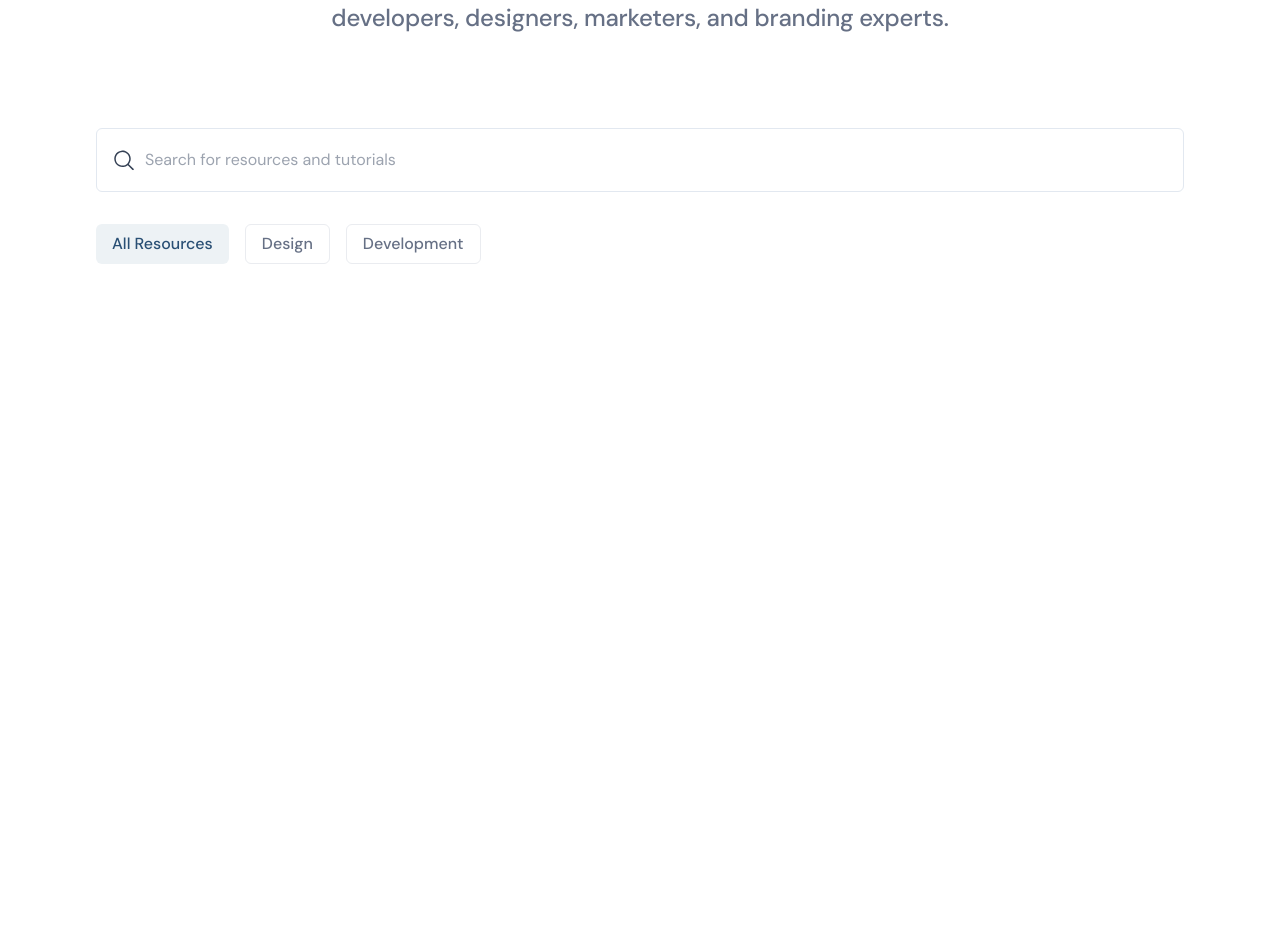
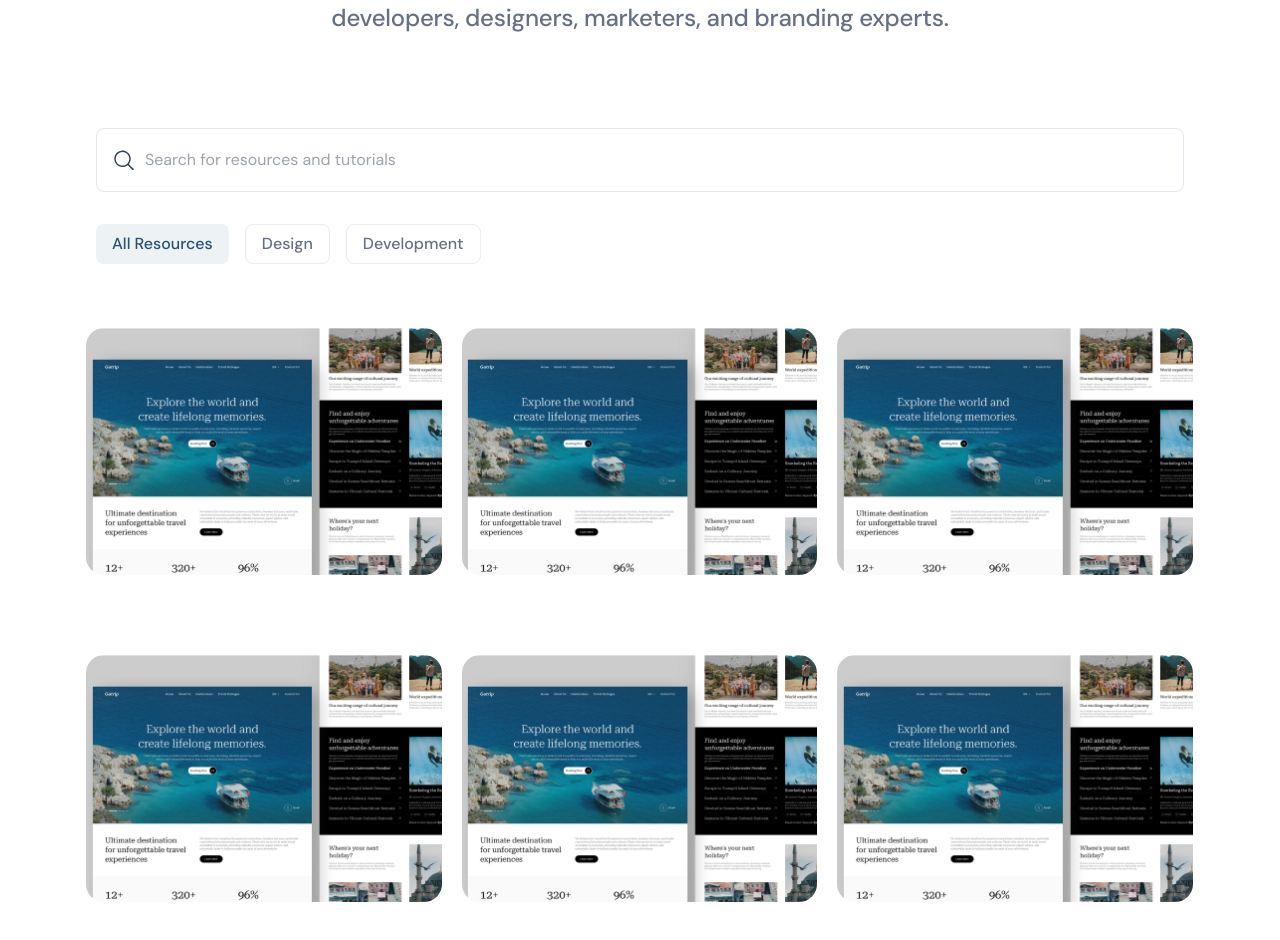
Before and after one commit to idiglove/opencore-assessment, a Next.js app: page / in a window 1280 px wide. Shown: the part 300-1240 px from the top of the page. Before the commit the page ends 860 px from the top, so only its background shows below. Built offline with nearby package versions, Linux system fonts and the light colour scheme.

Commit message:
starting image grid

```diff
--- a/src/app/page.tsx
+++ b/src/app/page.tsx
@@ -1,11 +1,13 @@
 import Hero from "@/components/organisms/Hero";
+import ResourcesGrid from "@/components/organisms/ResourcesGrid";
 import SearchBarWithFilters from "@/components/organisms/SearchBarWithFilters";
 
 export default function Home() {
   return (
     <main className="flex flex-col p-24">
       <Hero className="mb-23" />
-      <SearchBarWithFilters />
+      <SearchBarWithFilters className="mb-16" />
+      <ResourcesGrid />
       <div className="h-[100px] w-[100px]"></div>
       <div className="h-[100px] w-[100px]"></div>
     </main>
--- /dev/null
+++ b/src/components/molecules/ImageCard/index.tsx
@@ -0,0 +1,19 @@
+import Image from "next/image";
+
+const ImageCard = () => {
+  return (
+    <div className="w-[33.3%] px-[10px] mb-20">
+      <div className="relative w-full h-[247px]">
+        <Image
+          className="rounded-lg"
+          objectFit="cover"
+          fill
+          src="/assets/resources/CaseStudy.png"
+          alt="Case Study Template: FlipX, an Investment Attraction Startup"
+        />
+      </div>
+    </div>
+  );
+};
+
+export default ImageCard;
--- /dev/null
+++ b/src/components/organisms/ResourcesGrid/index.tsx
@@ -0,0 +1,16 @@
+import ImageCard from "@/components/molecules/ImageCard";
+
+const ResourcesGrid = () => {
+  return (
+    <div className="flex flex-wrap mx-[-20px]">
+      <ImageCard />
+      <ImageCard />
+      <ImageCard />
+      <ImageCard />
+      <ImageCard />
+      <ImageCard />
+    </div>
+  );
+};
+
+export default ResourcesGrid;
--- a/tailwind.config.ts
+++ b/tailwind.config.ts
@@ -57,9 +57,9 @@ const config = {
         sm: "10px",
       },
       borderRadius: {
-        lg: "var(--radius)",
-        md: "calc(var(--radius) - 2px)",
-        sm: "calc(var(--radius) - 4px)",
+        lg: "18px",
+        md: "8px",
+        sm: "4px",
       },
       boxShadowColor: {
         input: "var(--input-shadow)",
```
Also changed, not shown: public/assets/resources/CaseStudy.png (added).
